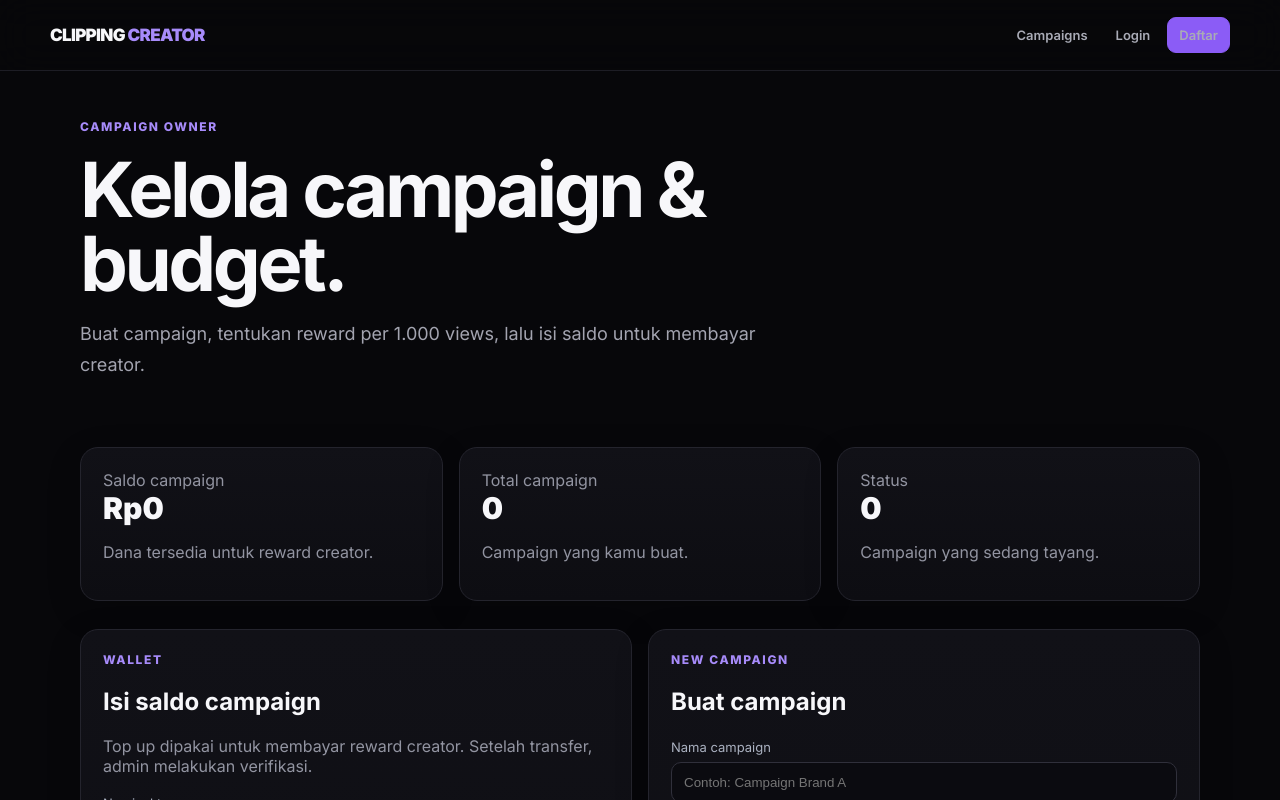
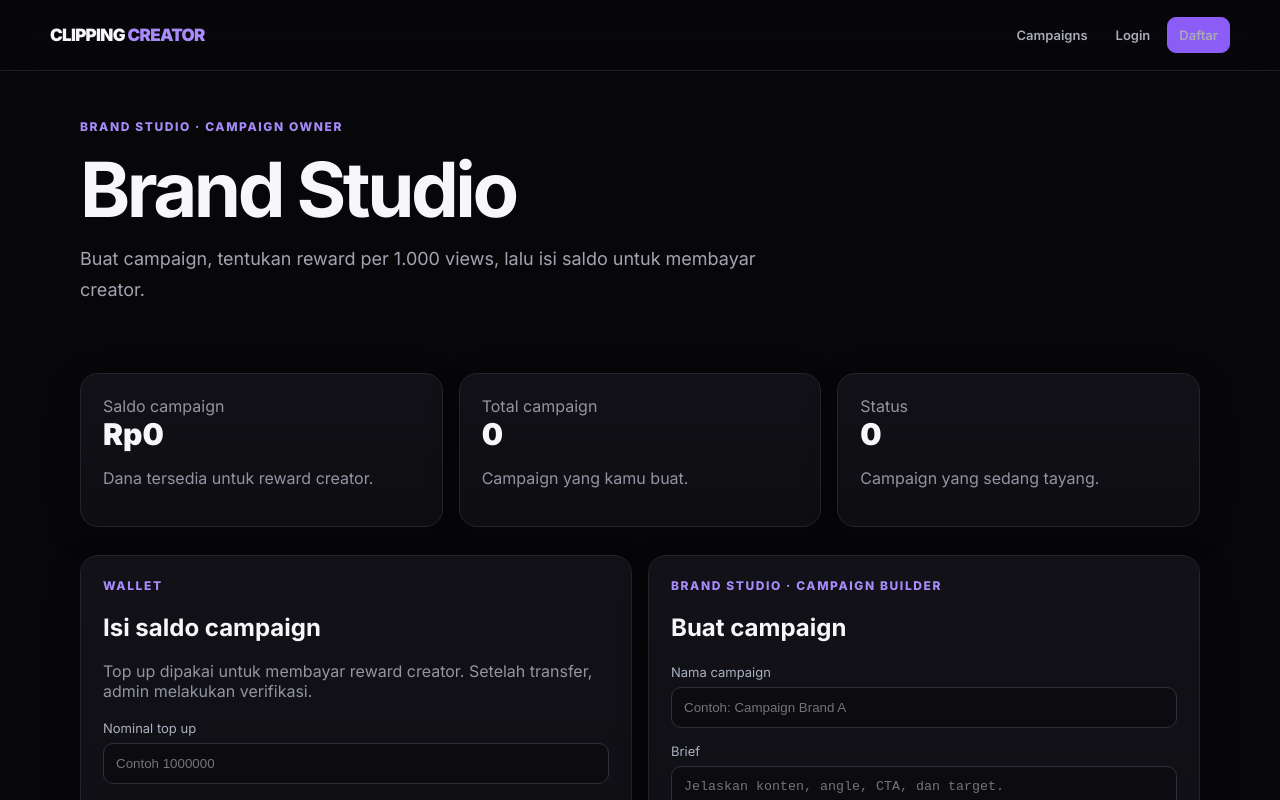
Before and after one commit to dismaqen/clipping-creator, a Next.js app: page /owner in a window 1280 px wide. Shown: the top 800 px of the page. Built offline with nearby package versions, Linux system fonts and the light colour scheme; no server answers.

Commit message:
Polish dedicated brand studio

```diff
--- a/app/owner/page.tsx
+++ b/app/owner/page.tsx
@@ -37,9 +37,9 @@ export default function Owner(){
  }
 
  return <main className="wrap owner-page" style={{maxWidth:1120}}>
-  <section className="hero owner-hero" style={{paddingBottom:35}}>
-   <div className="eyebrow">CAMPAIGN OWNER</div>
-   <h1>Kelola campaign &amp; budget.</h1>
+  <section className="hero owner-hero brand-workspace-hero" style={{paddingBottom:35}}>
+   <div className="eyebrow">BRAND STUDIO · CAMPAIGN OWNER</div>
+   <h1>Brand Studio</h1>
    <p className="hero-copy">Buat campaign, tentukan reward per 1.000 views, lalu isi saldo untuk membayar creator.</p>
   </section>
 
@@ -67,8 +67,8 @@ export default function Owner(){
     </div>
    </div>
 
-   <div className="card">
-    <div className="eyebrow">NEW CAMPAIGN</div><h2>Buat campaign</h2>
+   <div className="card brand-builder-card" id="new-campaign">
+    <div className="eyebrow">BRAND STUDIO · CAMPAIGN BUILDER</div><h2>Buat campaign</h2>
     <form onSubmit={save}>
      <label>Nama campaign</label><input required value={title} onChange={e=>setTitle(e.target.value)} placeholder="Contoh: Campaign Brand A"/>
      <label>Brief</label><textarea value={description} onChange={e=>setDescription(e.target.value)} placeholder="Jelaskan konten, angle, CTA, dan target."/>
```
